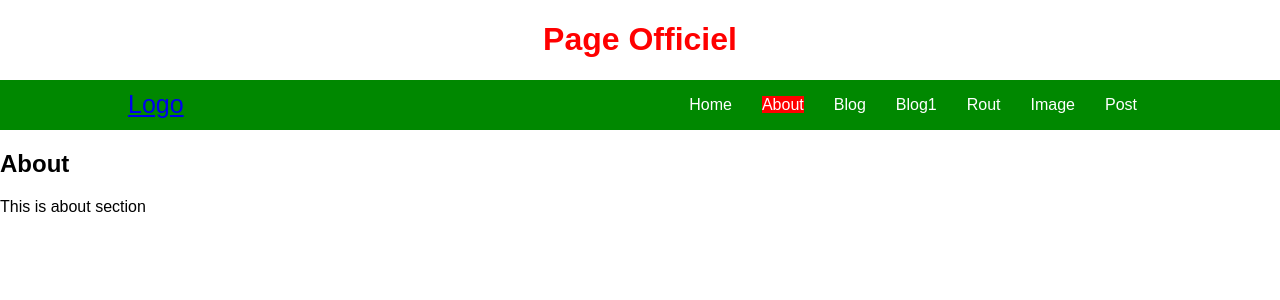
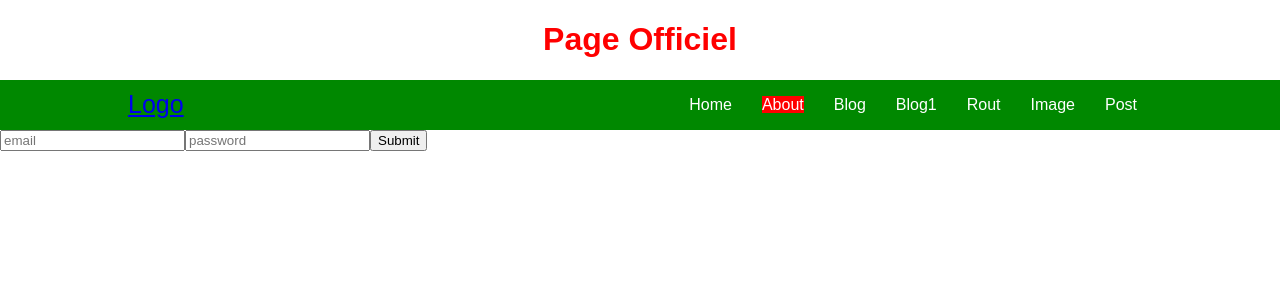
Before and after one commit to HabibAroua/Web_Dev, a React (Create React App) app in the folder app-react/: page /about in a window 1280 px wide. Shown: the top 300 px of the page. Built offline with nearby package versions, Linux system fonts and the light colour scheme.

Commit message:
send request to the back-end

```diff
--- a/app-react/src/compoments/About.js
+++ b/app-react/src/compoments/About.js
@@ -1,13 +1,79 @@
-import React from 'react';
+import React , {Component} from 'react';
+import axios from 'axios';
 
-const About = ()=>
+class About extends Component
 {
-    return(
-        <div>
-            <h2>About</h2>
-            <p>This is about section</p>
-        </div>
-    )
+    state={
+        name:'',
+    };
+
+
+    handleChange=event =>
+    {
+        this.setState({name:event.target.value});
+    }
+
+    handleSubmit=event =>
+    {
+        event.preventDefault();
+        alert(this.state.name);
+        const user=
+            {
+                name : this.state.name,
+            }
+        axios.post(`http://192.168.1.8:5000/test`,{user})
+            .then(res=>{
+                console.log(res);
+                alert(res);
+                alert(res.data);
+                console.log(res.data);
+            });
+    }
+
+    sendLogin(e){
+        e.preventDefault();
+        fetch('http://192.168.1.8:5000/test', {
+            method: 'POST',
+            headers: {'Content-Type':'application/json'},
+            body: JSON.stringify({
+                email: this.email.value,
+                password: this.password.value
+            }),
+        }).then(function(response) {
+            alert(response);
+            return response
+        }).then(function(body)
+        {
+            alert(body.email);
+            console.log(body);
+        });
+    }
+    render(){
+        return (
+            <form onSubmit={(event) => this.sendLogin(event)} class="asdf">
+                <input type="text" placeholder="email" ref={(input) => { this.email = input}}/>
+                <input type="password" placeholder="password" ref={(input) => { this.password = input }}/>
+                <input type="submit" placeholder="submit"/>
+            </form>
+        )
+    }
+/*
+    render()
+    {
+        return(
+            <div>
+                <h2>About</h2>
+                <from onSubmit={this.handleSubmit}>
+                    <label>
+                        Person Name :
+                        <input type="text" name="name" onChange={this.handleChange}/>
+                        <button type="submit" onClick={this.handleSubmit} >Submit</button>
+                    </label>
+                </from>
+            </div>
+        );
+    }
+    */
 }
 
 export default About;
```
